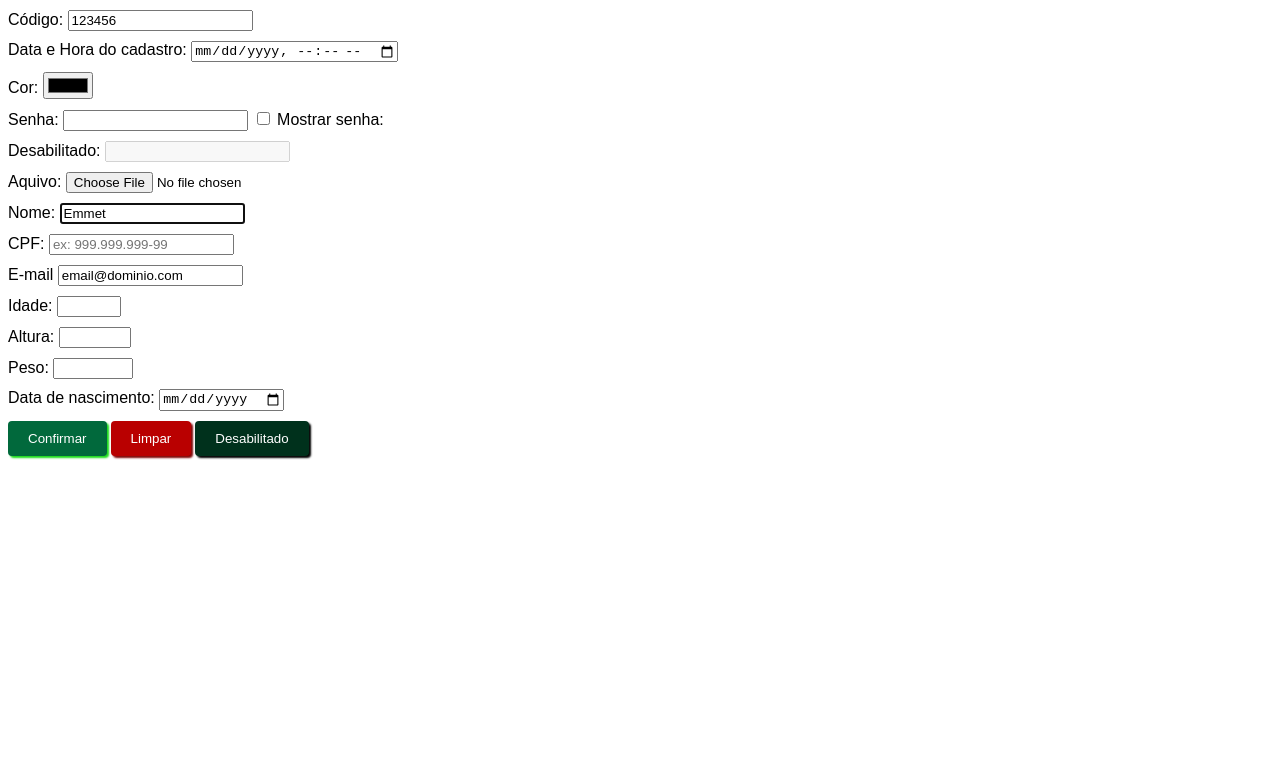
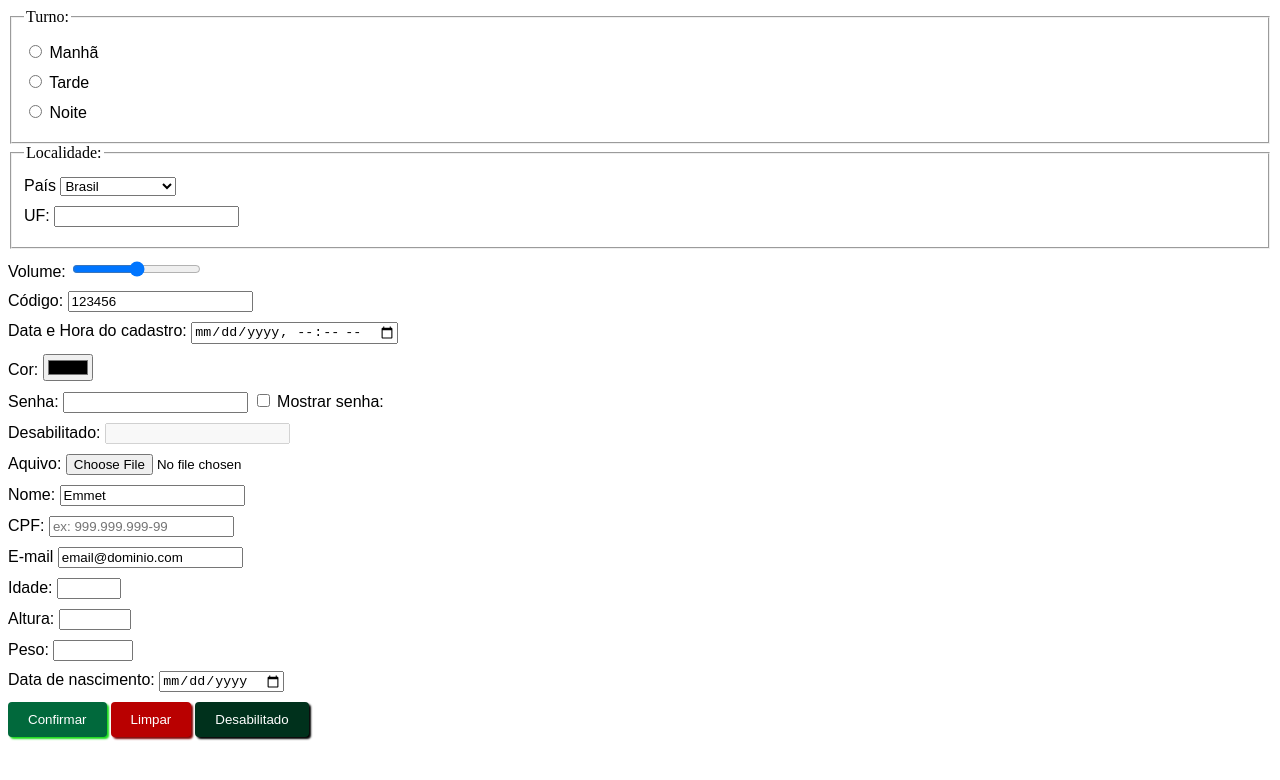
Before and after one commit to Fabio42-sys/formularios, a plain HTML site: page index.html in a window 1280 px wide. Drawn offline with Linux system fonts and the light colour scheme.

Commit message:
feat: abreviações emmet

```diff
--- a/index.html
+++ b/index.html
@@ -8,6 +8,85 @@
 </head>
 <body>
     <form action="">
+
+        <!-- fieldset define um campo na tela do usuario criando uma box -->
+        <fieldset>
+            <legend>Turno:</legend>
+
+            <div class="controle-form">
+                <input type="radio" id="manha" name="turno">
+                <label for="manha">Manhã</label>
+            </div>
+
+            <div class="controle-form">
+                <input type="radio" id="tarde" name="turno">
+                <label for="tarde">Tarde</label>
+            </div>
+
+            <div class="controle-form">
+                <input type="radio" id="noite" name="turno">
+                <label for="noite">Noite</label>
+            </div>
+
+        </fieldset>
+
+        <fieldset>
+            <legend>Localidade:</legend>
+                <div class="controle-form">
+                    <label for="pais">País</label>
+                    <select id="pais">
+                        <option value="AF">Afeganistão</option>
+                        <option value="AR">Argentina</option>
+                        <option value="BR" selected>Brasil</option>
+                        <option value="BU">Butão</option>
+                        <option value="CA">Canadá</option>
+                        <option value="US">Estados Unidos</option>
+                        <option value="RU" disabled>Rússia</option>
+                    </select>
+                </div>
+
+                <div class="controle-form">
+                    <label for="uf">UF:</label>
+                    <input list="listaUF" id="uf">
+                </div>
+        </fieldset>
+
+        <div class="controle-form">
+            <label for="volume">Volume:</label>
+            <input type="range" id="volume" min="0" max="100" step="25">
+        </div>
+
+        <datalist id="listaUF">
+            <option value="AC">Acre</option>
+            <option value="AL">Alagoas</option>
+            <option value="AP">Amapá</option>
+            <option value="AM">Amazonas</option>
+            <option value="BA">Bahia</option>
+            <option value="CE">Ceará</option>
+            <option value="DF">Distrito Federal</option>
+            <option value="ES">Espírito Santo</option>
+            <option value="GO">Goiás</option>
+            <option value="MA">Maranhão</option>
+            <option value="MT">Mato Grosso</option>
+            <option value="MS">Mato Grosso do Sul</option>
+            <option value="MG">Minas Gerais</option>
+            <option value="PA">Pará</option>
+            <option value="PB">Paraíba</option>
+            <option value="PR">Paraná</option>
+            <option value="PE">Pernambuco</option>
+            <option value="PI">Piauí</option>
+            <option value="RJ">Rio de Janeiro</option>
+            <option value="RN">Rio Grande do Norte</option>
+            <option value="RS">Rio Grande do Sul</option>
+            <option value="RO">Rondônia</option>
+            <option value="RR">Roraima</option>
+            <option value="SC">Santa Catarina</option>
+            <option value="SP">São Paulo</option>
+            <option value="SE">Sergipe</option>
+            <option value="TO">Tocantins</option>
+        </datalist>
+
+
 
         <div class="controle-form">
             <label for="codigo">Código:</label>
@@ -53,7 +132,7 @@
 
         <div class="controle-form">
             <label for="nome">Nome:</label>
-            <input type="text" id="nome" value="Emmet" autofocus required>
+            <input type="text" id="nome" value="Emmet" required>
         </div>
 
         <div class="controle-form">
```
Also changed, not shown: emmet.html (added, +93 -0 lines).
